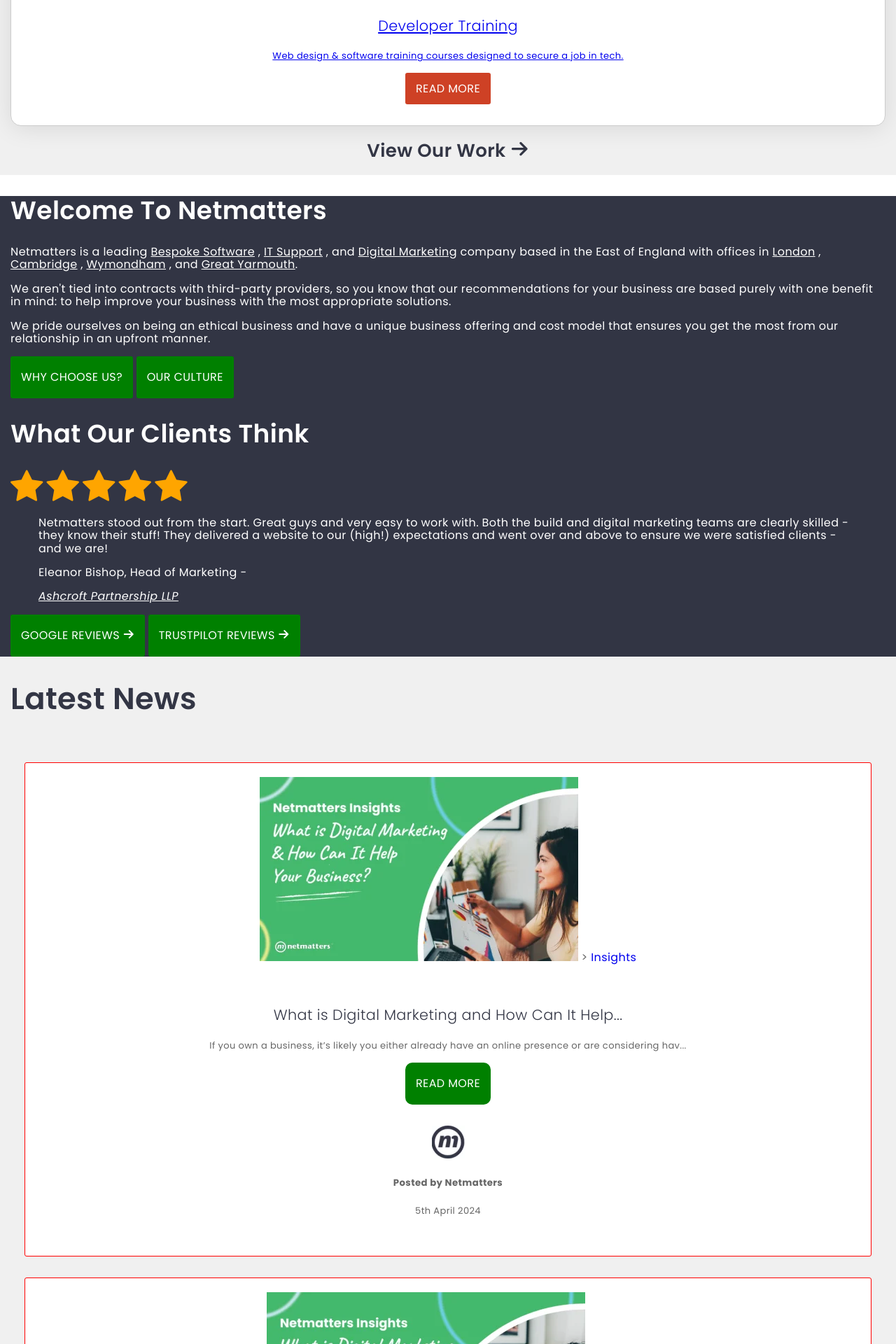
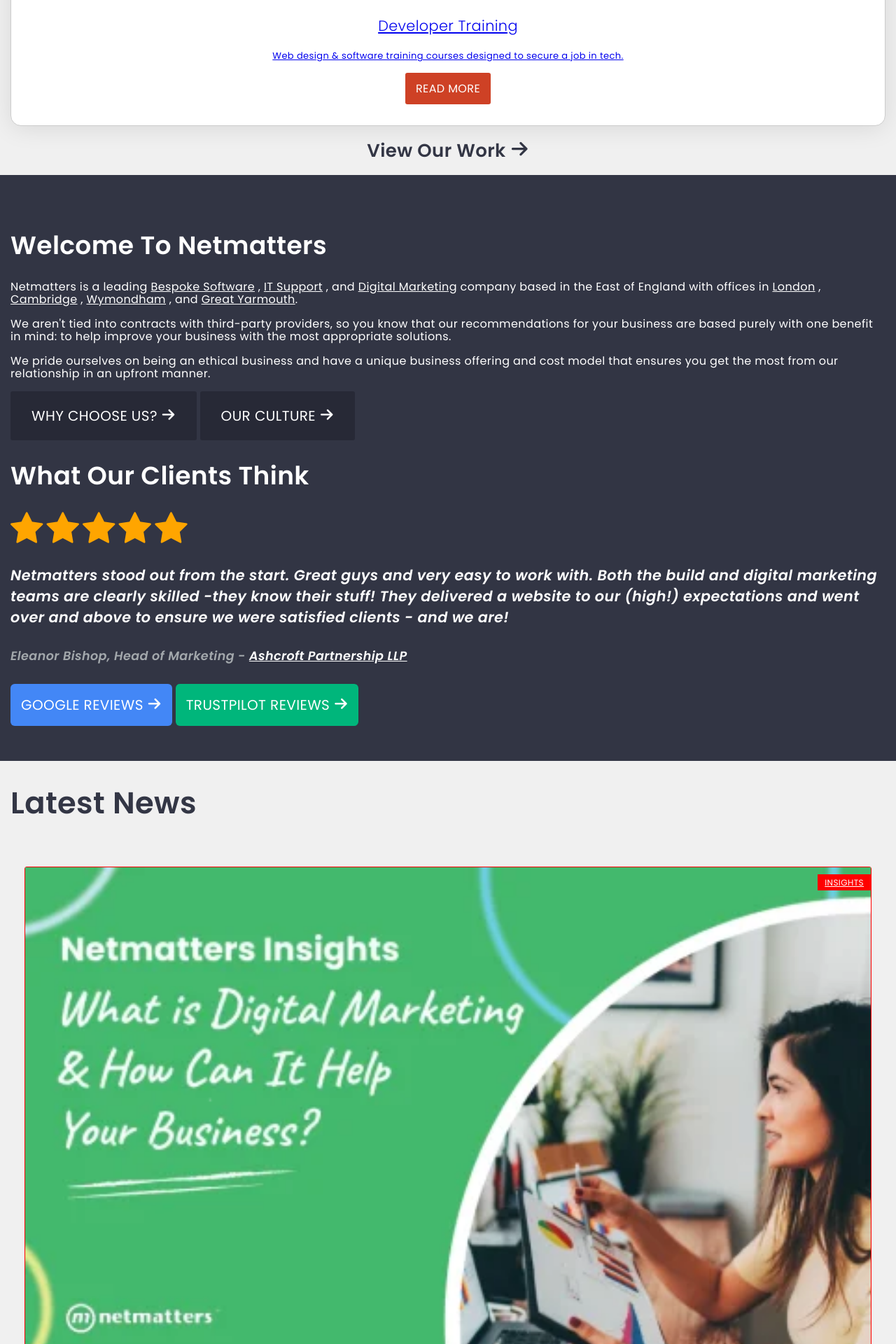
Before and after one commit to JTickett/Netmatters-Website, a PHP site: page / in a window 1280 px wide. Shown: the part 2895-4815 px from the top of the page at 70% size. Run offline with PHP 8.4, Linux system fonts and the light colour scheme; some web fonts are replaced.

Commit message:
About section complete, started styling news cards again

```diff
--- a/css/styles.css
+++ b/css/styles.css
@@ -295,6 +295,11 @@ body {
   display: none;
 }
 
+.section {
+  padding-top: 50px;
+  padding-bottom: 50px;
+}
+
 #header1 {
   display: flex;
   flex-flow: row nowrap;
@@ -548,6 +553,76 @@ body {
 .about__text {
   color: #ffffff;
 }
+.about__darkbutton {
+  background-color: #272936;
+  border-radius: 3px;
+  line-height: 50px;
+  color: #ffffff;
+  display: inline-block;
+  font-weight: 400;
+  text-transform: uppercase;
+  padding: 5px 15px;
+  text-decoration: none;
+  font-size: 20px;
+  padding: 10px 30px;
+}
+.about__darkbutton :hover {
+  text-decoration: none;
+}
+.about__googlebutton {
+  background-color: #4387f6;
+  border-radius: 6px;
+  line-height: 50px;
+  color: #ffffff;
+  display: inline-block;
+  font-weight: 400;
+  text-transform: uppercase;
+  padding: 5px 15px;
+  text-decoration: none;
+  font-size: 20px;
+}
+.about__googlebutton :hover {
+  text-decoration: none;
+}
+.about__tpbutton {
+  background-color: #00b67b;
+  border-radius: 6px;
+  line-height: 50px;
+  color: #ffffff;
+  display: inline-block;
+  font-weight: 400;
+  text-transform: uppercase;
+  padding: 5px 15px;
+  text-decoration: none;
+  font-size: 20px;
+}
+.about__tpbutton :hover {
+  text-decoration: none;
+}
+.about__quote {
+  font-size: 20.8px;
+  font-style: italic;
+  font-weight: 600;
+  line-height: 30px;
+  margin-inline: 0px;
+  margin-block-start: 0px;
+  margin-top: 25px;
+}
+.about__quote footer {
+  font-size: 1.1rem;
+  font-weight: 600;
+  margin-top: 25px;
+  margin-bottom: 25px;
+}
+.about__quote footer p {
+  color: #a3a8ac;
+  display: inline;
+}
+.about .icon-star::before {
+  font-size: 50px;
+  color: orange;
+  margin-bottom: 25px;
+}
 
 #news {
   display: grid;
@@ -570,7 +645,7 @@ body {
   text-decoration: underline;
 }
 
-.news__card {
+.news-card {
   display: grid;
   background-color: #ffffff;
   align-self: center;
@@ -578,31 +653,60 @@ body {
   border-radius: 3px;
   margin: 30px 20px 20px;
 }
-.news__card h3 {
+.news-card-block1 {
+  display: block;
+  position: relative;
+}
+.news-card-block1__category {
+  background: red;
+  display: block;
+  background-origin: padding-box;
+  position: absolute;
+  right: 0px;
+  padding: 0 10px;
+  z-index: 1;
+  top: 10px;
+  font-size: 0.75rem;
+  line-height: 1.438rem;
+  color: #ffffff;
+  text-transform: uppercase;
+}
+.news-card-block1__image {
+  box-sizing: border-box;
+}
+.news-card-block1__image img {
+  width: 100%;
+  height: auto;
+}
+.news-card-block2__title {
   font-weight: 300;
   font-size: 1.3rem;
 }
-.news__card p {
+.news-card-block2__title-readtime {
+  color: yellow;
+}
+.news-card-block2__description {
   font-weight: 400;
   font-size: 0.8125rem;
   line-height: 1.375rem;
 }
-.news__card .button {
-  margin-bottom: 10px;
+.news-card-block2__button {
+  background-color: red;
+  border-radius: 3px;
+  line-height: 50px;
+  color: #ffffff;
+  display: inline-block;
+  font-weight: 400;
+  text-transform: uppercase;
+  padding: 5px 15px;
+  text-decoration: none;
 }
-.news__card div {
-  padding: 20px;
+.news-card-block2__button :hover {
+  text-decoration: none;
 }
-.news__card a {
-  text-decoration: none;
-  border-radius: 10px;
+.news-card-block2__author {
+  border-top: solid 1px purple;
 }
-.news__card a:hover {
-  color: white;
-  background-color: purple;
-  border-radius: 10px;
-}
-
 .email {
   background-color: #dddddd;
   color: #333645;
--- a/index.html
+++ b/index.html
@@ -271,7 +271,7 @@
         </section>
 
         <!-- About Us -->
-        <section class="about reusable-container">
+        <section class="about reusable-container section">
             <div class="">
                 <h2>Welcome To Netmatters</h2>
                 <p>
@@ -293,18 +293,18 @@
 
                 <p>We aren't tied into contracts with third-party providers, so you know that our recommendations for your business are based purely with one benefit in mind: to help improve your business with the most appropriate solutions.</p>
                 <p>We pride ourselves on being an ethical business and have a unique business offering and cost model that ensures you get the most from our relationship in an upfront manner.</p>
-                <a class="button" href="#">Why Choose Us?</a>
-                <a class="button" href="#">Our Culture</a>
+                <a class="about__darkbutton" href="#">Why Choose Us?  <span class="icon-arrow-right2"></span></a>
+                <a class="about__darkbutton" href="#">Our Culture  <span class="icon-arrow-right2"></span></a>
             </div>
 
             <div>
                 <h2>What Our Clients Think</h2>
-                <span style="color: orange; margin-bottom: 25px; font-size: 50px;" class="icon-star"></span>
-                <span style="color: orange; margin-bottom: 25px; font-size: 50px;" class="icon-star"></span>
-                <span style="color: orange; margin-bottom: 25px; font-size: 50px;" class="icon-star"></span>
-                <span style="color: orange; margin-bottom: 25px; font-size: 50px;" class="icon-star"></span>
-                <span style="color: orange; margin-bottom: 25px; font-size: 50px;" class="icon-star"></span>
-                <blockquote>
+                <span class="icon-star"></span>
+                <span class="icon-star"></span>
+                <span class="icon-star"></span>
+                <span class="icon-star"></span>
+                <span class="icon-star"></span>
+                <blockquote class="about__quote">
                     Netmatters stood out from the start. Great guys and very easy to work with. Both the build and digital marketing teams are clearly skilled -they know their stuff! They delivered a website to our (high!) expectations and went over and above to ensure we were satisfied clients - and we are!
                     <footer>
                         <p>Eleanor Bishop, Head of Marketing - </p>
@@ -315,11 +315,11 @@
                     </footer>
                 </blockquote>
             </div>
-            <a class="button" href="#">
+            <a  class="about__googlebutton" href="#">
                 Google Reviews
                 <span class="icon-arrow-right2"></span>
             </a>
-            <a class="button" href="#">
+            <a  class="about__tpbutton" href="#">
                 Trustpilot Reviews
                 <span class="icon-arrow-right2"></span>
             </a>
@@ -336,37 +336,38 @@
             <!-- Container for Cards -->
             <main>
                 <!-- 1st Job Card Container -->
-                <div class="news__card">
-                    <a href="#" id="news__card1">
+                <div class="news-card">
+                    <a href="#" id="news-card1">
 
                         <!-- Image Container -->
-                        <div>
-                            <a href="#">
-                                <img src="images/what-is-digital-dPNq.webp">
-                            </a>>
-                            <a href="#">
+                        <div class="news-card-block1">
+                            <a class="news-card-block1__category" href="#">
                                 Insights
                             </a>
+                            <picture class="news-card-block1__image">
+                                <img src="images/what-is-digital-dPNq.webp">
+                            </picture>
                         </div>
 
                         <!-- Detail Container -->
-                        <div>
-                            <h3>
+                        <div class="news-card-block2">
+                            <h3 class="news-card__title">
                                 What is Digital Marketing and How Can It Help...
+                                <p class="news-card__title-readtime"> - 5 minute read</p>
                             </h3>
-                            <p>
+                            <p class="news-card__description">
                                 If you own a business, it’s likely you either already have an online presence or are considering hav...
                             </p>
-                            <a class="button" href="#">
+                            <a class="button news-card__button" href="#">
                                 Read More
                             </a>
                             <!-- User Container -->
-                            <div>
-                                <img src="images/netmatters-ltd-VXAv.webp">
-                                <h5>
+                            <div class="news-card__author">
+                                <img class="news-card__author-image" src="images/netmatters-ltd-VXAv.webp">
+                                <h5 class="news-card__author-name">
                                     Posted by Netmatters
                                 </h5>
-                                <p>
+                                <p class="news-card__author-date">
                                     5th April 2024
                                 </p>
                             </div>
@@ -375,8 +376,8 @@
                     </a>
                 </div>
 
-                <div class="news__card">
-                    <a href="#" id="news__card2">
+                <div class="news-card">
+                    <a href="#" id="news-card2">
 
                         <!-- Image Container -->
                         <div>
@@ -414,8 +415,8 @@
                     </a>
                 </div>
 
-                <div class="news__card">
-                    <a href="#" id="news__card3">
+                <div class="news-card">
+                    <a href="#" id="news-card3">
 
                         <!-- Image Container -->
                         <div>
--- a/scss/base/_base.scss
+++ b/scss/base/_base.scss
@@ -64,3 +64,9 @@ body {
   //  It can be overridden by another display property coming later (Cascade)
   display: none;
 }
+
+
+.section {
+  padding-top: 50px;
+  padding-bottom: 50px;
+}
--- a/scss/modules/_about.scss
+++ b/scss/modules/_about.scss
@@ -18,5 +18,61 @@
         color: $white;
     }
 
+    &__darkbutton {
+        @include button($btn-drk);
+        font-size: 20px;
+        padding: 10px 30px;
+    }
+
+    &__googlebutton{
+        @include button($btn-google, $bradius:6px);
+        font-size: 20px;
+    }
+
+    &__tpbutton {
+        @include button($btn-trustpilot, $bradius:6px);
+        font-size: 20px;
+    }
+
+    &__quote {
+        font-size: 20.8px;
+        font-style: italic;
+        font-weight: 600;
+        line-height: 30px;
+        margin-inline: 0px;
+        margin-block-start: 0px;
+        margin-top: 25px;
+
+        footer {
+
+            //display: inline;
+
+            font-size: 1.1rem;
+            font-weight: 600;
+            margin-top: 25px;
+            margin-bottom: 25px;
+
+            p {
+                color: #a3a8ac;
+                display: inline;
+
+            }
+            cite {
+                a {
+                    //color: tomato;
+                }
+
+            }
+        }
+    }
+
+    .icon-star {
+
+        &::before{
+            font-size: 50px;
+            color: orange;
+            margin-bottom: 25px;
+        }
+    }
 
 }
--- a/scss/modules/_news.scss
+++ b/scss/modules/_news.scss
@@ -28,7 +28,7 @@
     }
 }
 
-.news__card {
+.news-card {
 
     display: grid;
     background-color: $white;
@@ -37,28 +37,84 @@
     border-radius: 3px;
     margin: 30px 20px 20px;
 
-    h3 {
+    &-block1 {
+
+        display: block;
+        position: relative; //  Relative here allows the 'absolute' position below to reference it
+
+        &__category {
+            background: red;
+            display: block;
+            //background-clip: border-box;
+            background-origin: padding-box;
+            position: absolute;
+            right: 0px;
+            padding: 0 10px;
+            z-index: 1;
+            top: 10px;
+
+            font-size: .75rem;
+            line-height: 1.438rem;
+            color: $white;
+            text-transform: uppercase;
+
+
+
+        }
+        &__image {
+            box-sizing: border-box;
+            img {
+
+                width: 100%;
+                height: auto;
+            }
+
+        }
+    }
+
+    &-block2 {
+
+        &__title {
+
             font-weight: 300;
             font-size: 1.3rem;
+
+            &-readtime {
+                color: yellow;
             }
-    p {
+        }
+
+        &__description {
             font-weight: 400;
             font-size: .8125rem;
             line-height: 1.375rem;
         }
-    .button{
-        margin-bottom: 10px;
+
+        &__button {
+            @include button(red, $bradius: 3px);
         }
-    div{
-        padding: 20px;
+
+
+        &__author {
+
+            border-top: solid 1px purple;
+
+            &-image {
+
             }
-    a{
-        text-decoration: none;
-        border-radius: 10px;
-        &:hover{
-            color:white;
-            background-color: purple;
-            border-radius: 10px;
+            &-name {
+
             }
+            &-date {
+
             }
+
         }
+
+    }
+
+
+
+
+
+}
```
Also changed, not shown: 1 other file. Lines whose indentation alone changed are shown as unchanged.
